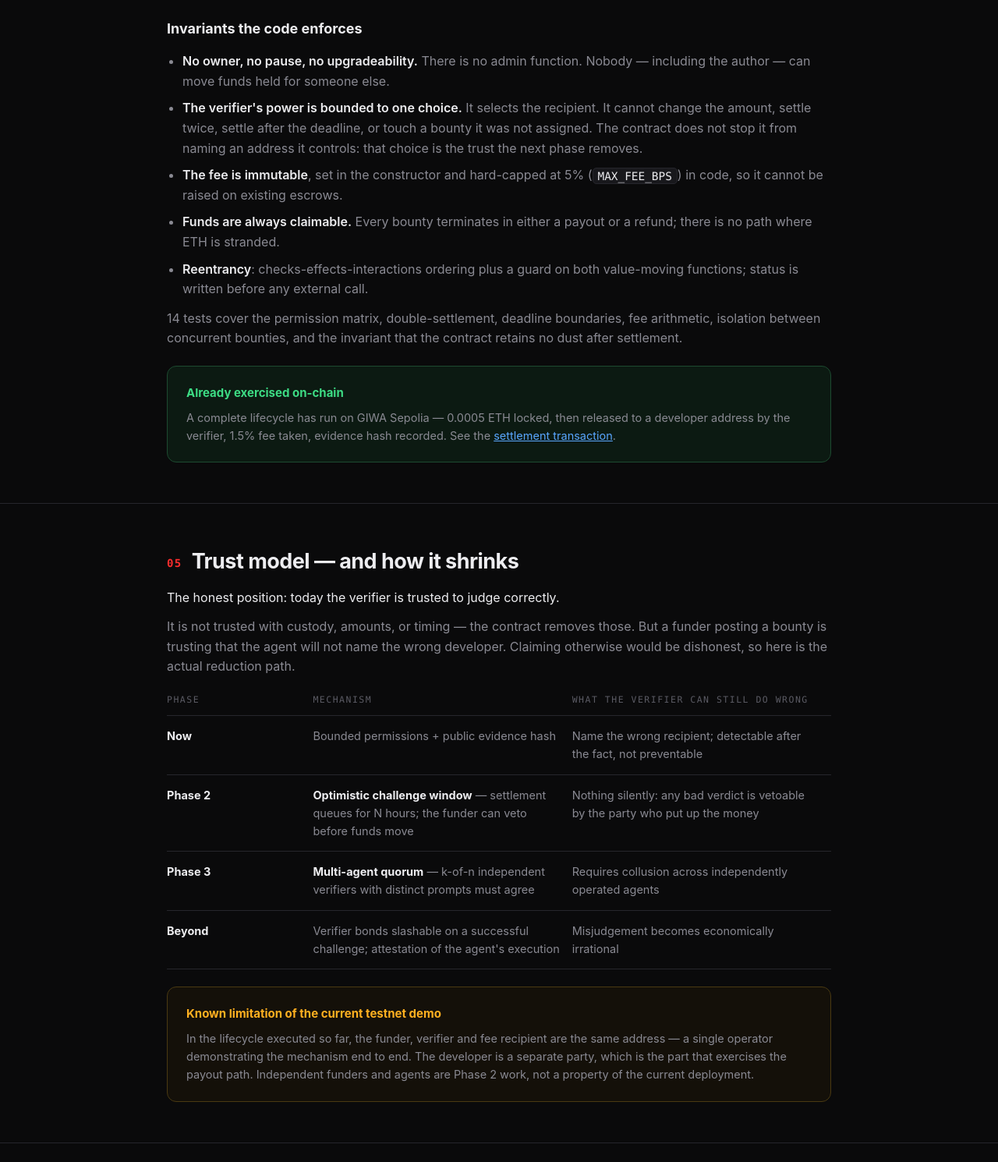
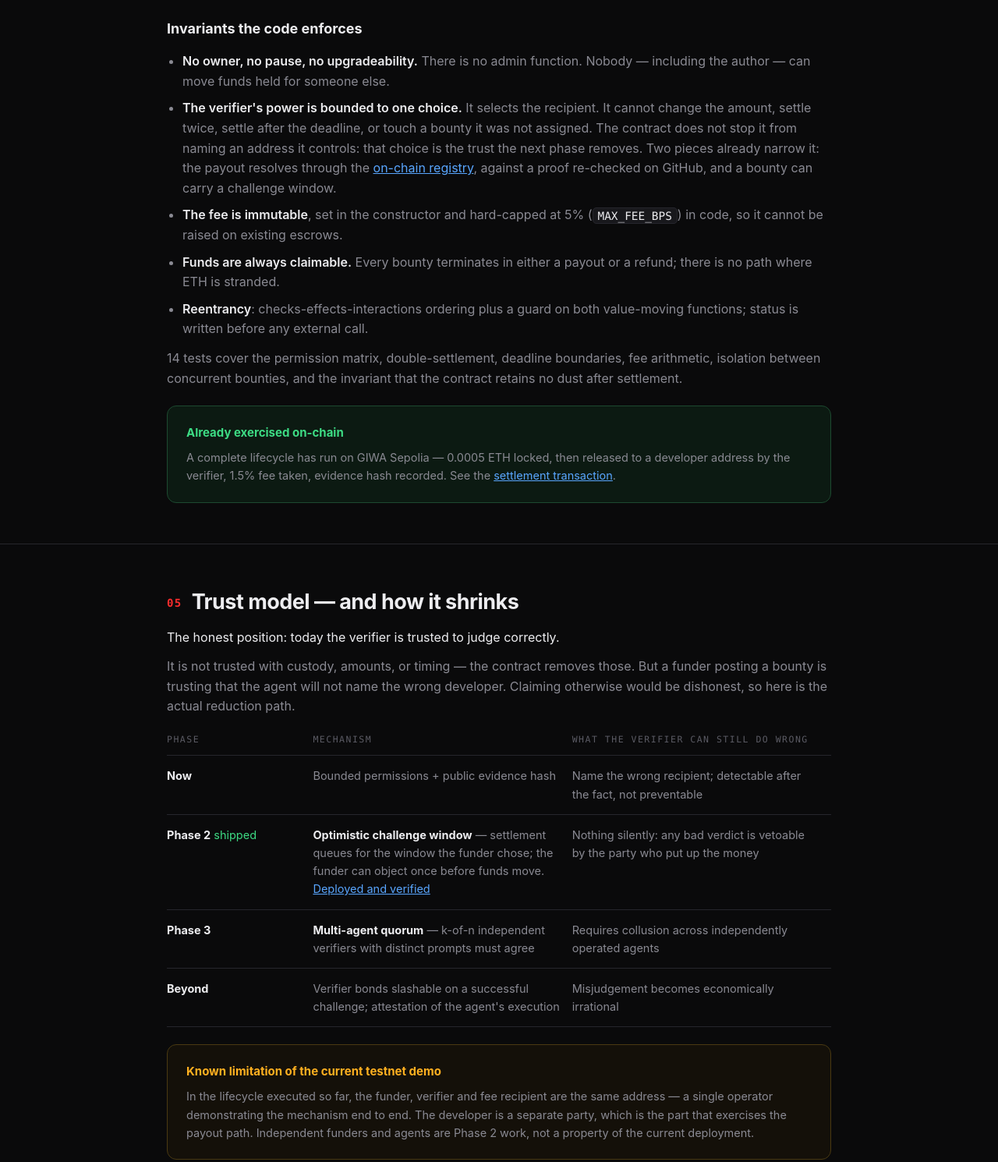
Before and after one commit to odiseo159-beep/mergit, a plain HTML site: page site/docs.html in a window 1280 px wide. Shown: the part 3300-4790 px from the top of the page at 78% size. Drawn offline with Linux system fonts and the light colour scheme.

Commit message:
Stop calling shipped work a plan
The site and the tech docs still listed the on-chain registry and the challenge
window as what comes next. Both are deployed and verified, so the roadmap now
says so, and what is genuinely next is a GitHub App and repositories that are
not ours.

Co-Authored-By: Claude Opus 5 <noreply@anthropic.com>

```diff
--- a/site/docs.html
+++ b/site/docs.html
@@ -317,7 +317,9 @@
       <li><b>The verifier's power is bounded to one choice.</b> It selects the recipient. It cannot
         change the amount, settle twice, settle after the deadline, or touch a bounty it was not
         assigned. The contract does not stop it from naming an address it controls: that choice is
-        the trust the next phase removes.</li>
+        the trust the next phase removes. Two pieces already narrow it: the payout resolves through
+        the <a href="https://sepolia-explorer.giwa.io/address/0x79d44543d20c7c6653f6626687d67d2cd7f2af9c">on-chain registry</a>,
+        against a proof re-checked on GitHub, and a bounty can carry a challenge window.</li>
       <li><b>The fee is immutable</b>, set in the constructor and hard-capped at 5%
         (<code>MAX_FEE_BPS</code>) in code, so it cannot be raised on existing escrows.</li>
       <li><b>Funds are always claimable.</b> Every bounty terminates in either a payout or a refund;
@@ -357,8 +359,8 @@
           <td>Name the wrong recipient; detectable after the fact, not preventable</td>
         </tr>
         <tr>
-          <td><b>Phase 2</b></td>
-          <td><b>Optimistic challenge window</b> — settlement queues for N hours; the funder can veto before funds move</td>
+          <td><b>Phase 2</b> <span style="color:var(--green)">shipped</span></td>
+          <td><b>Optimistic challenge window</b> — settlement queues for the window the funder chose; the funder can object once before funds move. <a href="https://sepolia-explorer.giwa.io/address/0x48d506080abdbed11f1acbe40f799301d9612ad5">Deployed and verified</a></td>
           <td>Nothing silently: any bad verdict is vetoable by the party who put up the money</td>
         </tr>
         <tr>
@@ -404,7 +406,7 @@
       <table>
         <tr><th style="width:26%">Phase</th><th style="width:16%">Status</th><th>Deliverable</th></tr>
         <tr><td><b>1 · Screening</b></td><td><span style="color:var(--green)">done</span></td><td>Escrow deployed and verified on GIWA Sepolia; lifecycle settled on-chain; product walkthrough live</td></tr>
-        <tr><td><b>2 · Testnet MVP</b></td><td>in progress</td><td>Verification agent v1 running against real repositories <span style="color:var(--green)">done</span>; webhook so the merge triggers it, challenge window, bounty board</td></tr>
+        <tr><td><b>2 · Testnet MVP</b></td><td>in progress</td><td>Agent v1 against real repositories, the merge triggering it from GitHub Actions, a reusable action, an on-chain identity registry, a challenge window, and funding or claiming from the browser <span style="color:var(--green)">done</span>; a GitHub App and a bounty board next</td></tr>
         <tr><td><b>3 · Mainnet</b></td><td>planned</td><td>Stablecoin payouts, first partner protocols posting live bounties, fee switch on</td></tr>
         <tr><td><b>Demoday · KBW</b></td><td>scheduled</td><td>Merge a pull request on stage; payment lands in seconds</td></tr>
         <tr><td><b>Beyond</b></td><td>—</td><td>Automated retroactive funding pools; builder reputation graph derived from verified work</td></tr>
```
